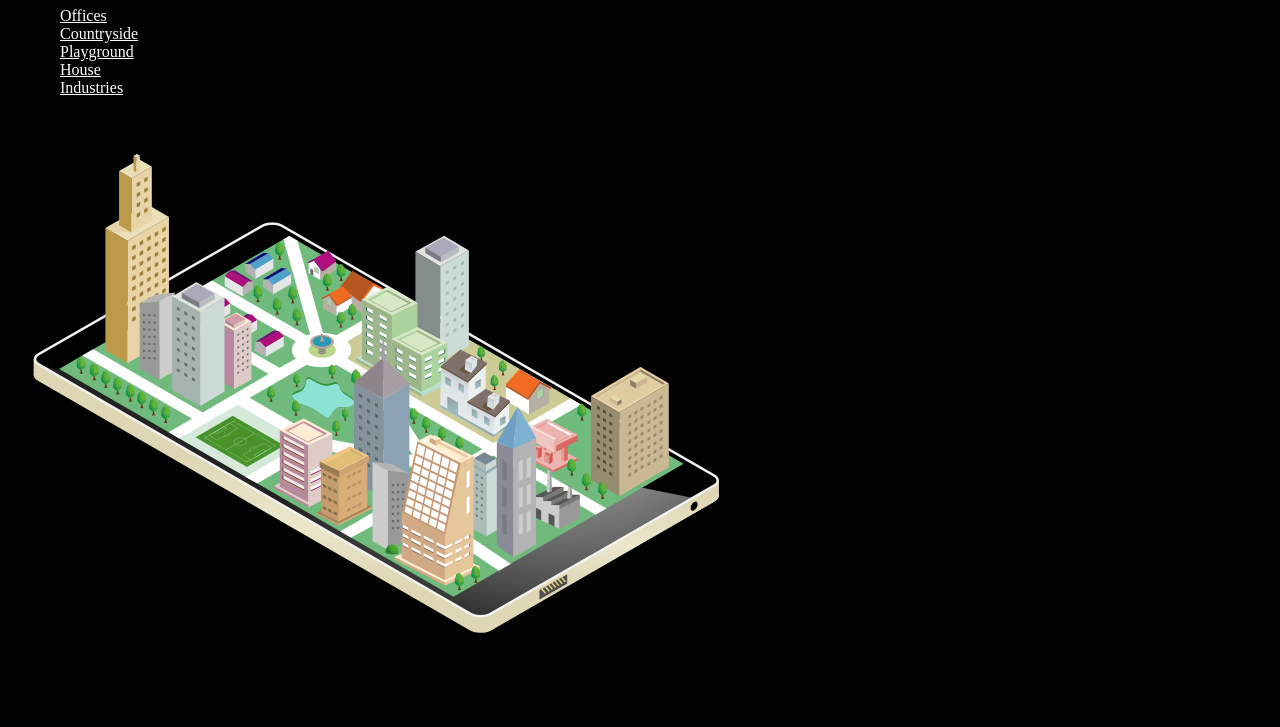
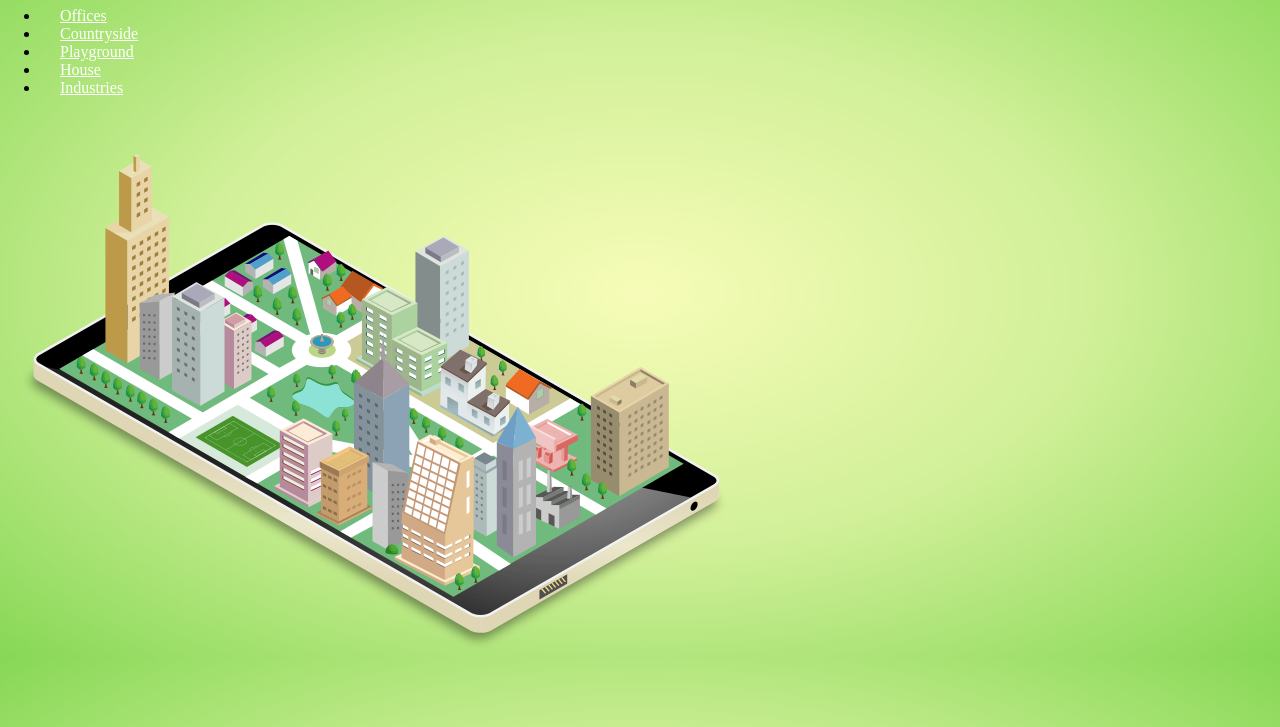
Before and after one commit to opencodeiiita/interactive-map, a plain HTML site: page index.html in a window 1280 px wide. Shown: the part 73-800 px from the top of the page. Drawn offline with Linux system fonts and the light colour scheme.

Commit message:
Please Tell if any more changes neededgit status!

```diff
--- a/css/style.css
+++ b/css/style.css
@@ -1,6 +1,7 @@
 
  body{
-  background: black;
+  background-image: radial-gradient(rgba(234, 248, 76, 0.4), rgba(165, 225, 55, 0.5123) , rgba(86, 200, 17, 0.71));
+  background-size: cover;
   margin: 0px;
   padding: 0px;
 }
--- a/index.html
+++ b/index.html
@@ -6,6 +6,7 @@
     <meta http-equiv="X-UA-Compatible" content="ie=edge">
     <title>Interactive Map</title>
     <link rel="stylesheet" href="css/style.css">
+    <link href= "https://fonts.googleapis.com/css?family=Poppins|Roboto&display=swap" rel="stylesheet">
 </head>
 <body>
 
```
